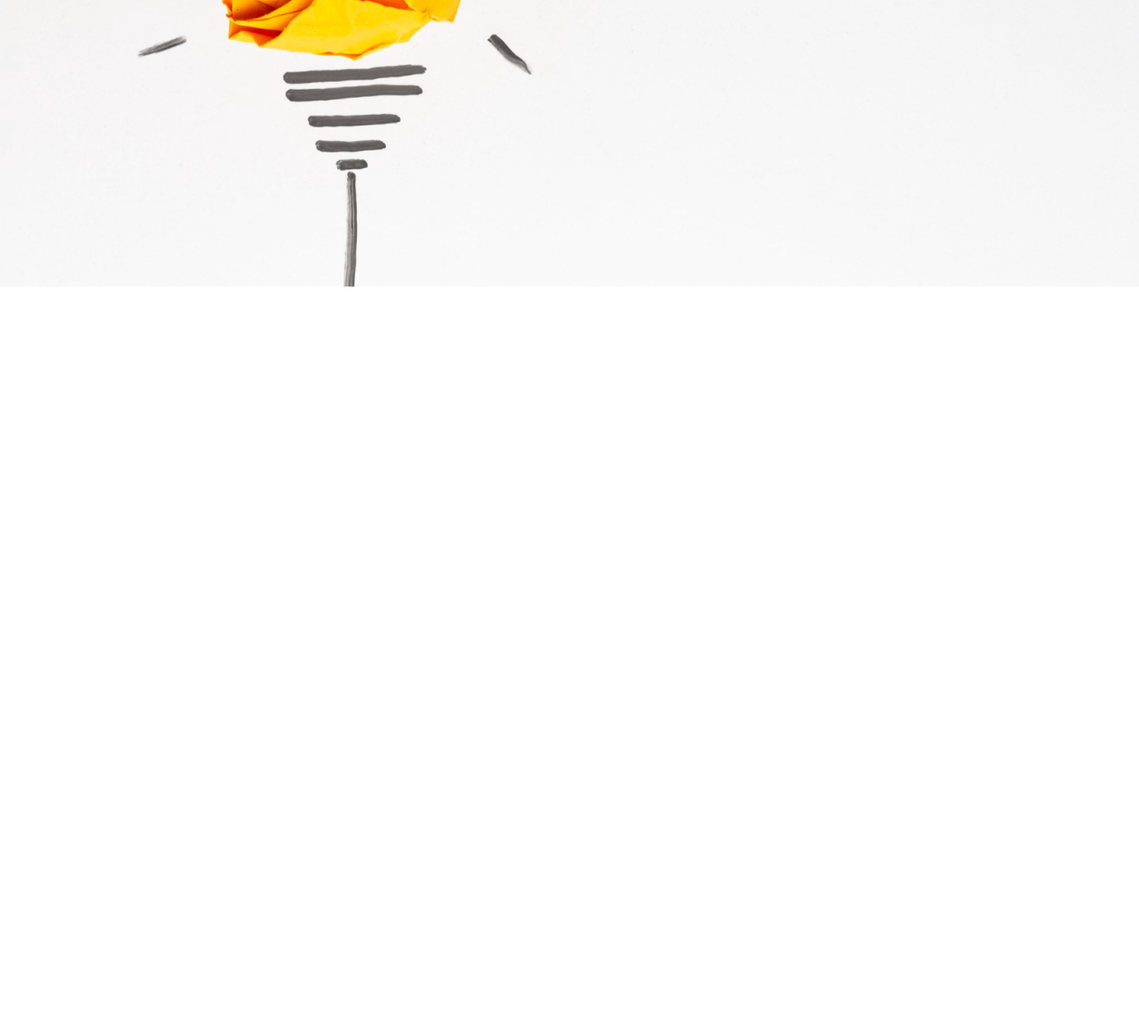
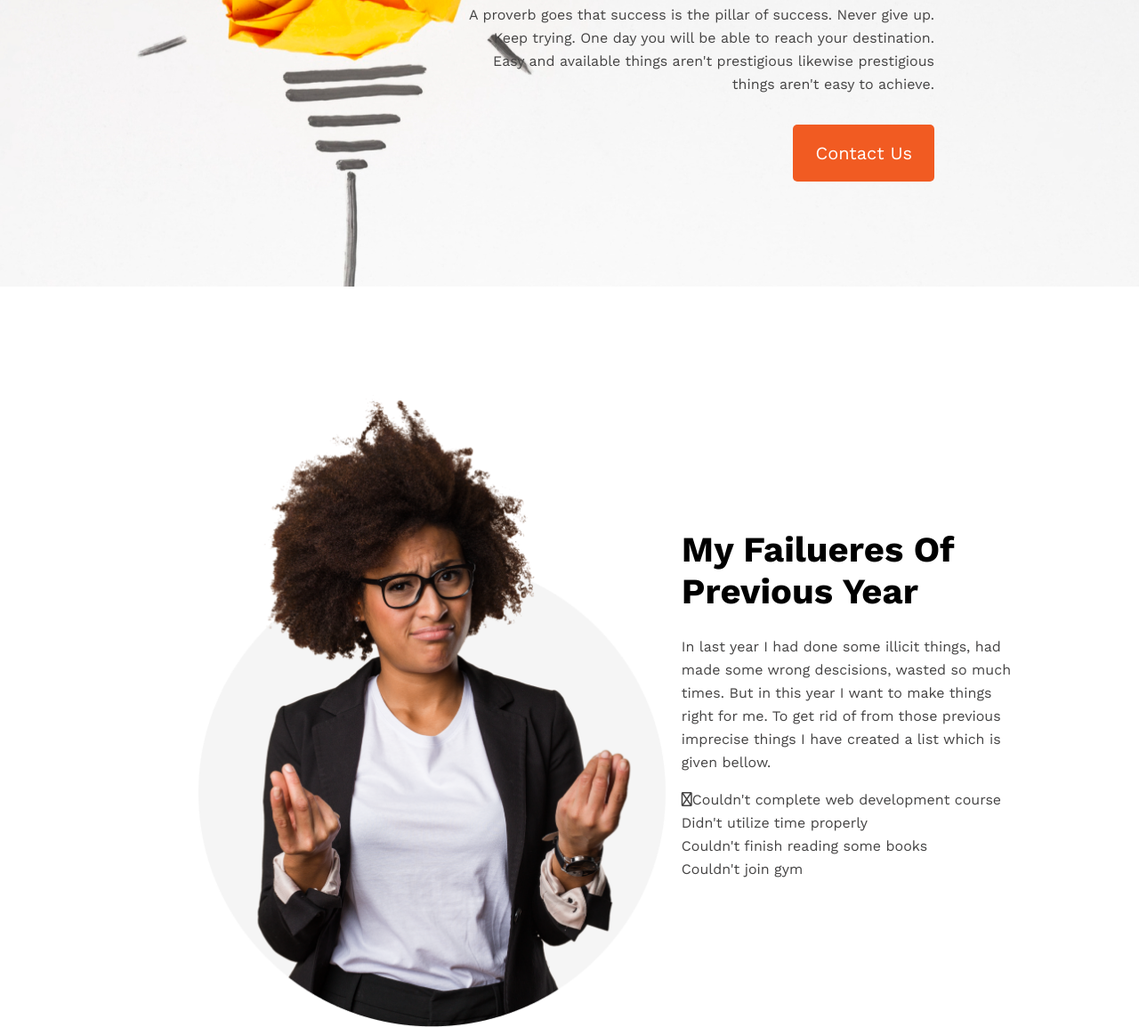
Before and after one commit to sadik2702/new-year-new-me, a plain HTML site: page index.html in a window 1280 px wide. Shown: the part 478-1632 px from the top of the page at 89% size. Before the commit the page ends 800 px from the top, so only its background shows below. Drawn offline with nearby package versions, Linux system fonts and the light colour scheme.

Commit message:
added section two

```diff
--- a/index.html
+++ b/index.html
@@ -10,6 +10,12 @@
 			href="https://fonts.googleapis.com/css2?family=Berkshire+Swash&family=Work+Sans:ital,wght@0,100;0,200;0,300;0,400;0,500;0,600;0,700;0,800;0,900;1,100;1,200;1,300;1,400;1,500;1,600;1,700;1,800;1,900&display=swap"
 			rel="stylesheet"
 		/>
+		<!-- fontawesome kit link  -->
+		<link
+			rel="stylesheet"
+			href="https://kit.fontawesome.com/ee097ba926.css"
+			crossorigin="anonymous"
+		/>
 		<link rel="stylesheet" href="style.css" />
 		<title>Year Goals</title>
 	</head>
@@ -20,8 +26,34 @@
 					<h1>All Thinks Are Possible If You Believe</h1>
 					<p>
 						A proverb goes that success is the pillar of success. Never give up.
-						Keep trying. One day you will be able to reach your destination. Easy and available things aren't prestigious concequently prestigious things aren't easy to achieve.
+						Keep trying. One day you will be able to reach your destination.
+						Easy and available things aren't prestigious likewise prestigious
+						things aren't easy to achieve.
 					</p>
+					<button class="btn-orange">Contact Us</button>
+				</div>
+			</div>
+		</section>
+		<section>
+			<div class="person">
+				<img src="images/person.png" alt="a person" />
+				<div class="previous-year">
+					<h1>My Failueres Of Previous Year</h1>
+					<p class="text-normal">
+						In last year I had done some illicit things, had made some wrong
+						descisions, wasted so much times. But in this year I want to make
+						things right for me. To get rid of from those previous imprecise
+						things I have created a list which is given bellow.
+					</p>
+					<div class="text-normal">
+						<p>
+							<i class="fa-regular fa-check"></i>Couldn't complete web
+							development course
+						</p>
+						<p>Didn't utilize time properly</p>
+						<p>Couldn't finish reading some books</p>
+						<p>Couldn't join gym</p>
+					</div>
 				</div>
 			</div>
 		</section>
--- a/style.css
+++ b/style.css
@@ -5,20 +5,67 @@
 .banner {
 	height: 800px;
 }
-.bg-1{
+.bg-1 {
 	background-image: url(images/banner/banner1.png);
 }
-.bg-2{
+.bg-2 {
 	background-image: url(images/banner/banner2.png);
 }
-.bg-3{
+.bg-3 {
 	background-image: url(images/banner/banner3.png);
 }
 
-.text-section{
-    width: 50%;
+.text-section {
+	width: 525px;
 	float: right;
+	text-align: right;
+	margin: 230px;
 }
-.text-section h2{
+.text-section h1 {
 	font-size: 65px;
+	color: #151414;
+	line-height: 76px;
+	font-weight: 700;
+	margin-bottom: 24px;
 }
+.text-section p {
+	color: #444343;
+	line-height: 26px;
+	font-weight: 400;
+}
+.btn-orange {
+	font-size: 20px;
+	color: white;
+	background-color: #f15b22;
+	border: 0;
+	padding: 20px 25px;
+	border-radius: 5px;
+	margin-top: 32px;
+}
+
+.person {
+	display: flex;
+	width: 90%;
+	align-items: center;
+	justify-content: space-around;
+}
+.person img {
+	height: 720px;
+	width: 570px;
+	margin-left: 200px;
+}
+.previous-year {
+	width: 416px;
+	height: 400px;
+}
+.previous-year h1 {
+	font-size: 40px;
+	line-height: 47px;
+	margin-bottom: 26px;
+}
+.text-normal {
+	font-size: 16px;
+	color: #444343;
+	line-height: 26px;
+	margin-bottom: 16px;
+}
```
Lines whose indentation alone changed are shown as unchanged.
